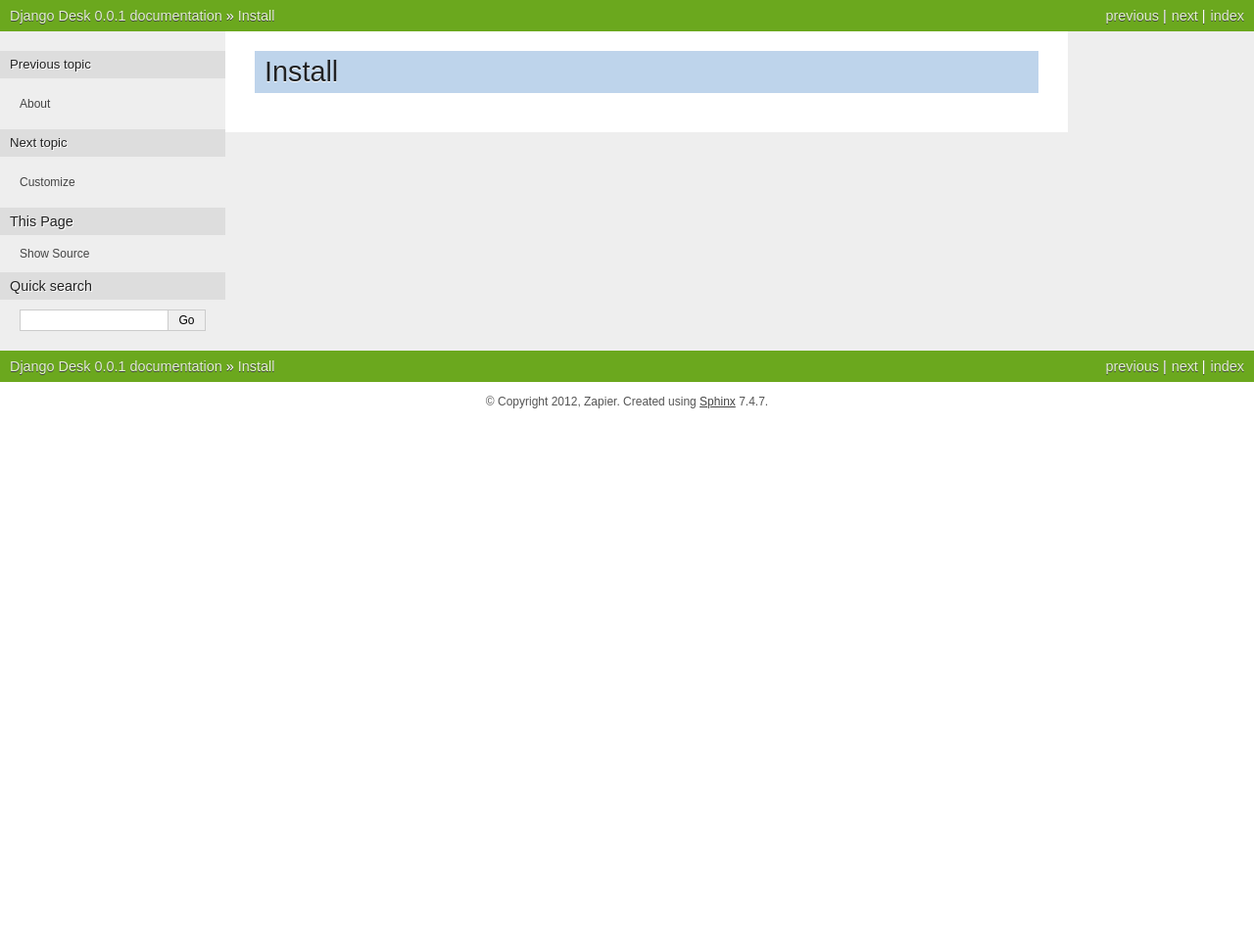
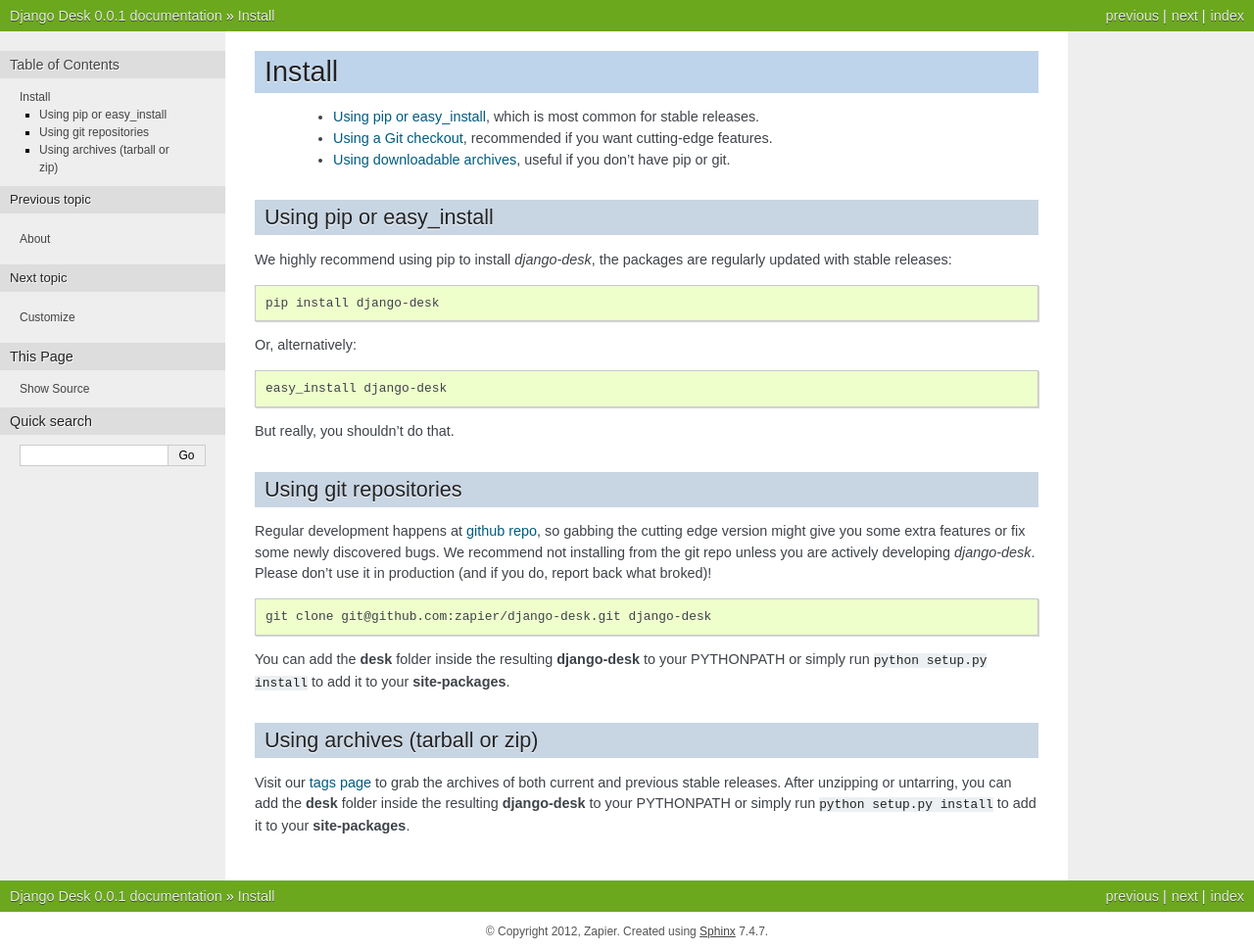
Before and after one commit to zapier/django-knowledge, a Sphinx documentation site: the page built from docs/install.rst, in a window 1280 px wide. Shown: the whole page at 98% size. Built offline with Sphinx 7.4.7, drawn with Linux system fonts in a browser that asks for light colours; before the commit the page ends 900 px from its top, so only the background shows below that.

Commit message:
install instructions

```diff
--- a/docs/install.rst
+++ b/docs/install.rst
@@ -1,2 +1,56 @@
 Install
 =======
+
+ - :ref:`Using pip or easy_install <installation-pip>`, which is most common for stable releases.
+ - :ref:`Using a Git checkout <installation-git>`, recommended if you want cutting-edge features.
+ - :ref:`Using downloadable archives <installation-archives>`, useful if you don't have pip or git.
+
+
+.. _installation-pip:
+
+Using pip or easy_install
+-------------------------
+
+We highly recommend using pip to install *django-desk*, the packages are regularly updated
+with stable releases:
+
+.. code-block:: bash
+
+   pip install django-desk
+
+Or, alternatively:
+
+.. code-block:: bash
+
+   easy_install django-desk
+
+But really, you shouldn't do that.
+
+
+.. _installation-git:
+
+Using git repositories
+----------------------
+
+Regular development happens at `github repo <https://github.com/zapier/django-desk>`_, so gabbing the
+cutting edge version might give you some extra features or fix some newly discovered bugs. We recommend
+not installing from the git repo unless you are actively developing *django-desk*. Please don't
+use it in production (and if you do, report back what broked)!
+
+.. code-block:: bash
+
+   git clone git@github.com:zapier/django-desk.git django-desk
+
+You can add the **desk** folder inside the resulting **django-desk** to your PYTHONPATH or
+simply run ``python setup.py install`` to add it to your **site-packages**.
+
+
+.. _installation-archives:
+
+Using archives (tarball or zip)
+------------------------------
+
+Visit our `tags page <https://github.com/zapier/django-desk/tags>`_ to grab the archives of
+both current and previous stable releases. After unzipping or untarring, you can add the **desk**
+folder inside the resulting **django-desk** to your PYTHONPATH or simply run ``python setup.py install``
+to add it to your **site-packages**.
```
Also changed, not shown: 12 other files.
